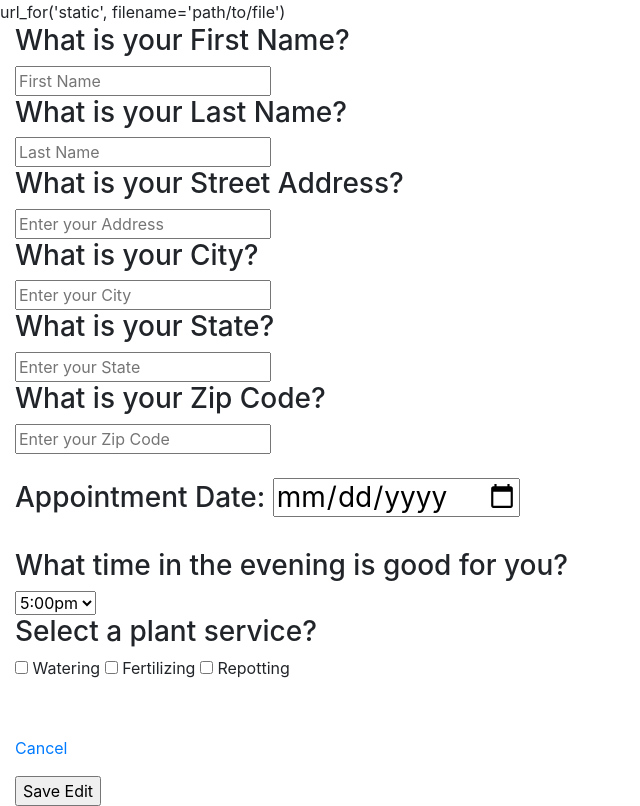
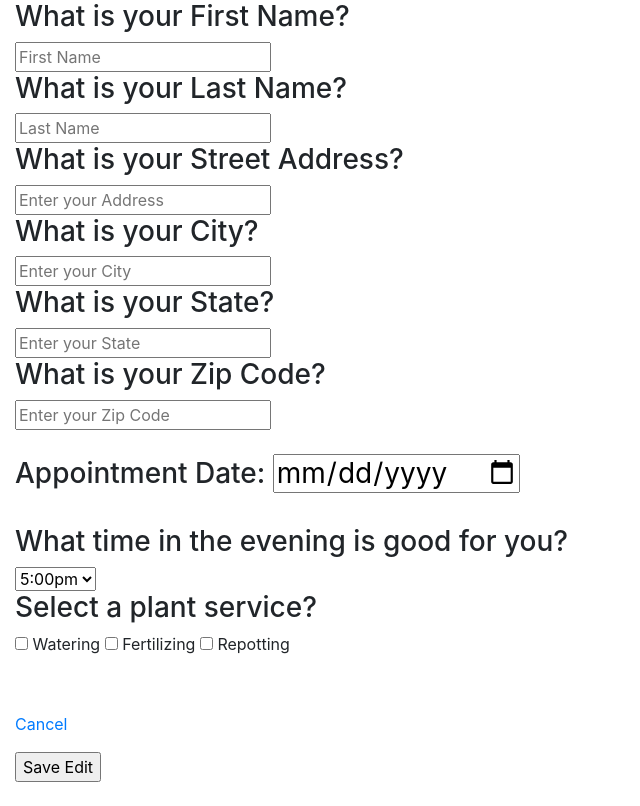
Before and after one commit to Jarquevious/greenthumbs, a Flask app: template templates/appointment_edit.html in a window 1280 px wide. Shown: the whole page, without its empty margins (0-640 px from the left). After the commit the page ends 782 px from the top, so only its background shows below. Run offline with Flask 2, Linux system fonts and the light colour scheme; the template is opened without the code that fills it, so the values that code supplies are empty; some libraries are stand-ins or nearby versions.

Commit message:
fixed home page added jinja

```diff
--- a/templates/base.html
+++ b/templates/base.html
@@ -8,16 +8,16 @@
 
     <!-- Bootstrap CSS -->
     <link rel="stylesheet" href="https://stackpath.bootstrapcdn.com/bootstrap/4.3.1/css/bootstrap.min.css" integrity="sha384-ggOyR0iXCbMQv3Xipma34MD+dH/1fQ784/j6cY/iJTQUOhcWr7x9JvoRxT2MZw1T" crossorigin="anonymous">
-    <link rel="stylesheet" href="../static/css/styles.css">
     <link href="https://fonts.googleapis.com/css?family=Ubuntu&display=swap" rel="stylesheet">
-
-    url_for('static', filename='path/to/file')
-
+    <link rel="stylesheet" href="{{url_for('static', filename ='../static/css/styles.css')}}">
+    <!-- url_for('static', filename='path/to/file') -->
+{% block style %}{% endblock %}
     <title>greenthumbs</title>
   </head>
   <body>
     {% block content %}
     {% endblock %}
+
 </body>
   <!-- Footer -->
 
```
Also changed, not shown: templates/index.html (+6 -6 lines).
